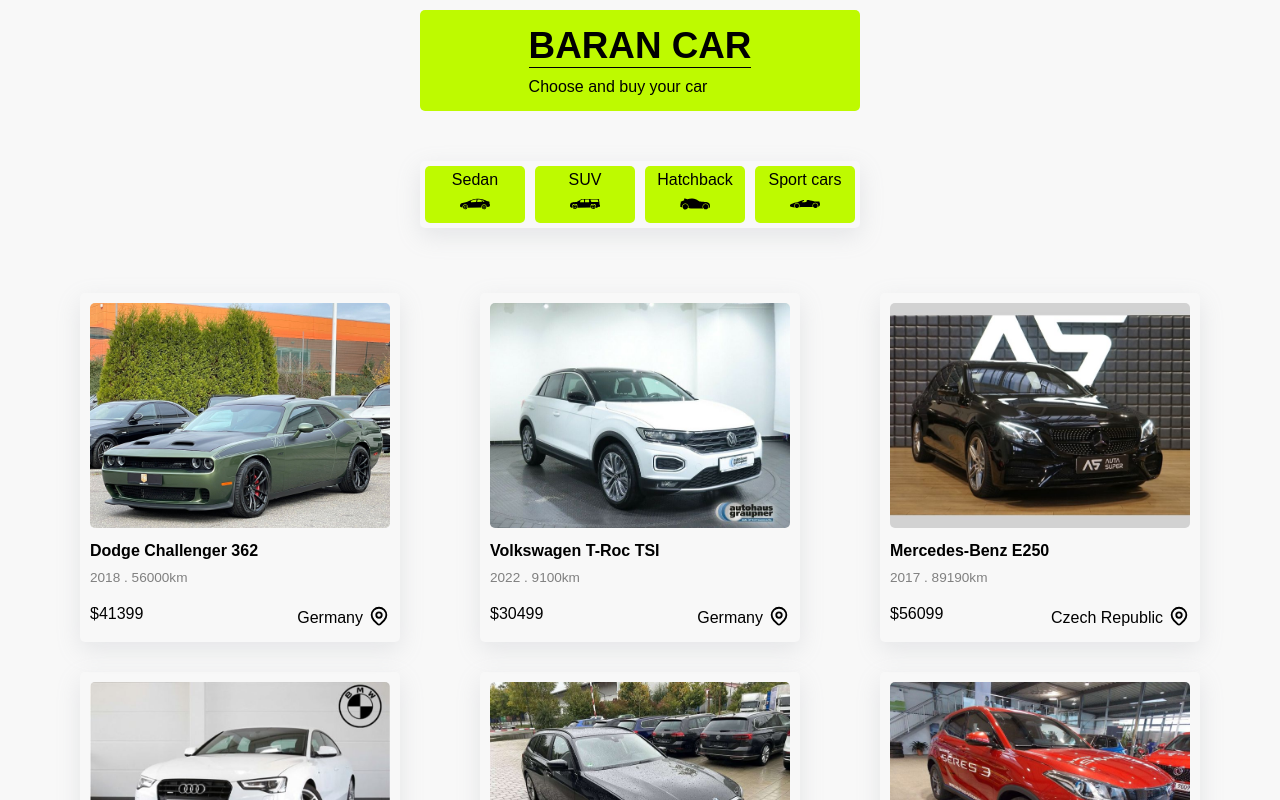
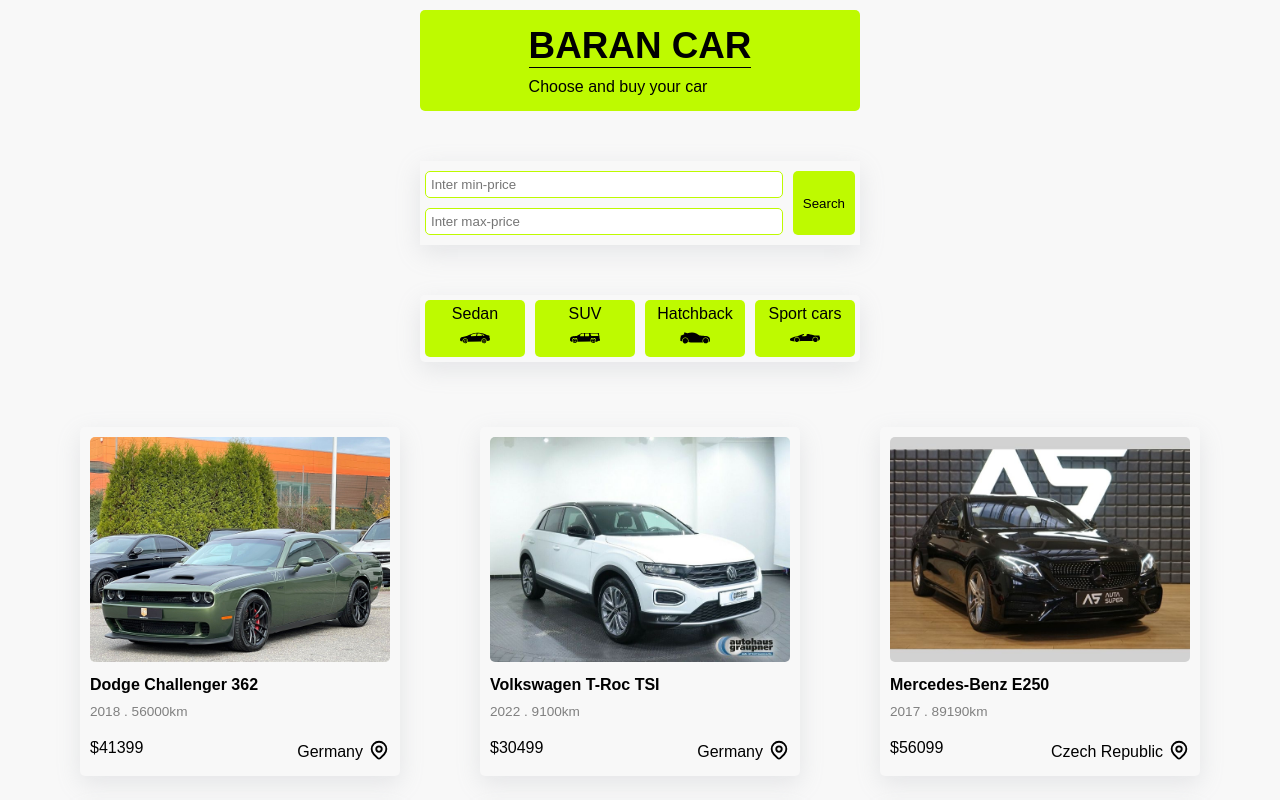
Before and after one commit to MarjanGood/Baran-Car, a Next.js app: page /cars in a window 1280 px wide. Shown: the top 800 px of the page. Built offline with nearby package versions, Linux system fonts and the light colour scheme.

Commit message:
session38:add serachbar event and inputs with useState

```diff
--- /dev/null
+++ b/src/components/module/SearchBar.js
@@ -0,0 +1,41 @@
+import { useState } from "react";
+import { useRouter } from "next/router";
+import styles from "./SearchBar.module.css";
+
+function SearchBar() {
+  const router = useRouter();
+
+  const [min,setMin] = useState("");
+
+  const [max,setMax]= useState("");
+
+  const searchHandler=()=>{
+    if(min&& max){
+      router.push(`/filter/${min}/${max}`);
+    }else{
+      alert("please enter minimum and maximum price!")
+    }
+  }
+  return (
+    <div className={styles.container}>
+
+      <div>
+        <input
+          placeholder="Inter min-price"
+          value={min}
+          onChange={(e) => setMin(e.target.value)}
+        />
+        <input
+          placeholder="Inter max-price"
+          value={max}
+          onchange={e=>setMax(e.target.value)}
+        />
+      </div>
+
+      <button onClick={searchHandler}>Search</button>
+
+    </div>
+  );
+}
+
+export default SearchBar;
--- /dev/null
+++ b/src/components/module/SearchBar.module.css
@@ -0,0 +1,45 @@
+.container {
+  box-shadow: rgba(149, 157, 165, 0.2) 0px 8px 24px;
+  width: 440px;
+  margin: 50px auto;
+  padding: 5px;
+  display: flex;
+  justify-content: space-between;
+}
+
+.container div {
+  display: flex;
+  flex-direction: column;
+  width: 100%;
+}
+.container input {
+  border: 1px solid #befa00;
+  border-radius: 5px;
+  padding: 5px;
+  margin: 5px 0;
+}
+
+.container button {
+  margin: 5px 0;
+  background-color: #befa00;
+  border: none;
+  padding: 10px;
+  border-radius: 5px;
+  cursor: pointer;
+  margin-left: 10px;
+}
+
+@media (max-width: 600px) {
+  .container {
+    width: 320px;
+    flex-wrap: wrap;
+    justify-content: center;
+  }
+  .container button {
+    width: 100%;
+    margin: 5px;
+  }
+  .container div {
+    margin: 5px;
+  }
+}
--- a/src/pages/cars/index.js
+++ b/src/pages/cars/index.js
@@ -1,10 +1,12 @@
 import carsData from '../../data/carsData'
 import CarsPage from '../../components/templates/CarsPage';
 import Categories from '../../components/module/Categories';
+import SearchBar from '../../components/module/SearchBar';
 
 function Details(){
     return(
     <div>
+      <SearchBar></SearchBar>
       <Categories></Categories>
       <CarsPage data={carsData}></CarsPage>
     </div>
```
